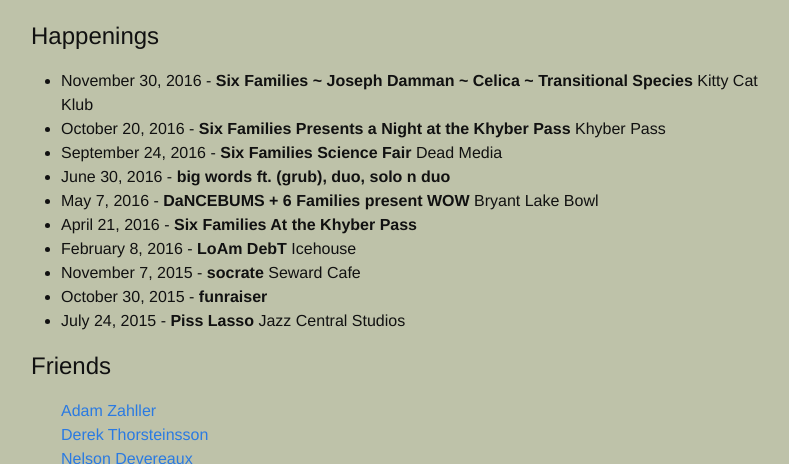
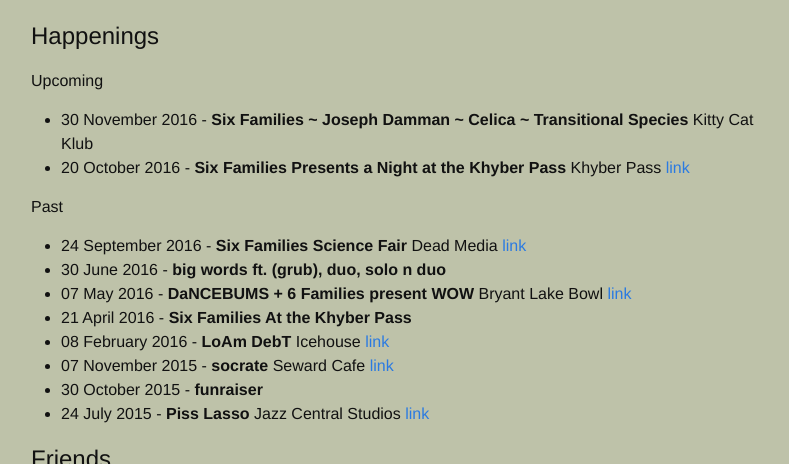
Before and after one commit to nophovenbaldwin/6families.github.io, a Jekyll site: the page built from index.html, in a window 1280 px wide and 900 px high, cut to the strip 436-900 px from the top of the window. Shown: the whole strip, without its empty margins (239-1028 px from the left). Built offline with Jekyll 4.4.1, drawn with Linux system fonts in a browser that asks for light colours.

Commit message:
Add links to certain events, display checks date for past/upcoming

```diff
--- a/index.html
+++ b/index.html
@@ -17,11 +17,25 @@
     </ul>
 
     <h2>Happenings</h2>
+    <h4>Upcoming</h4>
     <ul>
         {% for event in site.data.events %}
-        <li>
-            {{ event.date }} - <b> {{ event.title }} </b> {{ event.place }}
-        </li>
+            {% capture nowunix %}{{'now' | date: '%s'}}{% endcapture %}
+            {% capture posttime %}{{event.date | date: '%s'}}{% endcapture %}
+            {% if posttime > nowunix %}
+            <li>{{ event.date | date_to_long_string }} - <b> {{ event.title }} </b> {{ event.place }} {% if event.link %}<a href="{{ event.link }}">link</a></li>{% endif %}
+            {% endif %}
+        {% endfor %}
+    </ul>
+    <h4>Past</h4>
+    <ul>
+        {% for event in site.data.events %}
+            {% capture nowunix %}{{'now' | date: '%s'}}{% endcapture %}
+            {% capture posttime %}{{event.date | date: '%s'}}{% endcapture %}
+            {% if posttime < nowunix %}
+            <li>{{ event.date | date_to_long_string }} - <b> {{ event.title }} </b> {{ event.place }} {% if event.link %}<a href="{{ event.link }}">link</a></li>{% endif %}
+            {% else %}
+            {% endif %}
         {% endfor %}
     </ul>
 
```
Also changed, not shown: _data/events.yml (+17 -10 lines).
